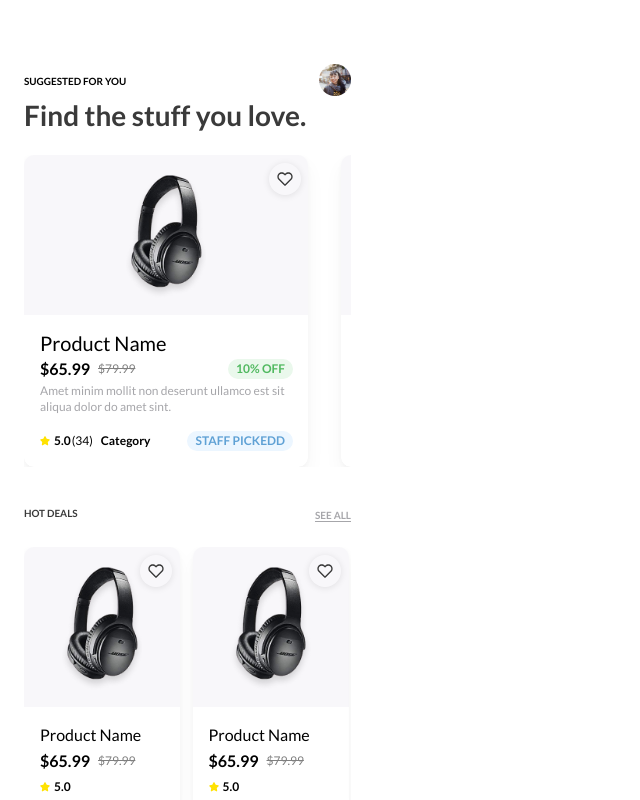
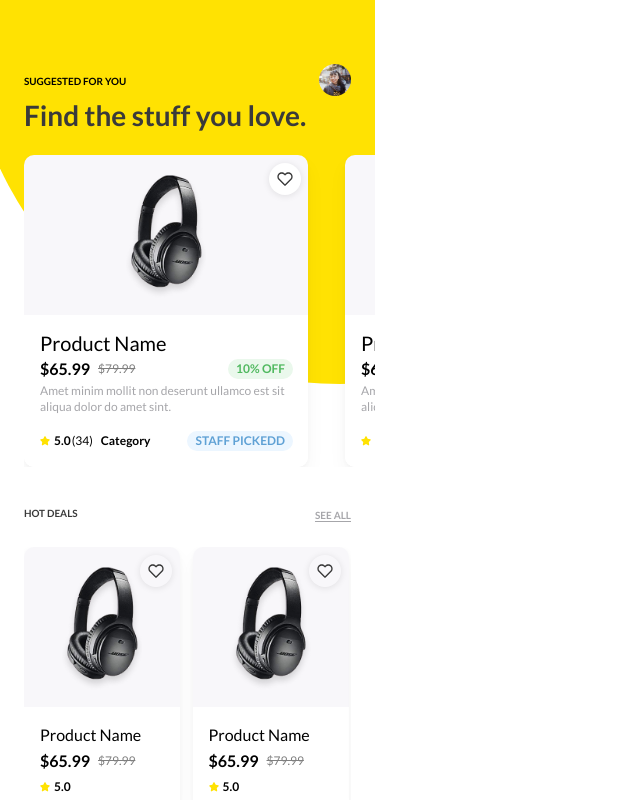
Before and after one commit to Andrei1694/my-shop-app, a React (Vite) app: page / in a window 1280 px wide. Shown: the top 800 px of the page, without its empty margins (0-640 px from the left). Built offline with nearby package versions, Linux system fonts and the light colour scheme.

Commit message:
fixed background

```diff
--- a/src/App.jsx
+++ b/src/App.jsx
@@ -11,7 +11,7 @@ function App() {
         <div className="relative top-[-50%] right-[36px] rounded-full bg-primary-yellow w-full h-full"></div>
       </div> */}
       <Outlet />
-      <DefaultNav />
+
     </>
   );
 }
--- a/src/components/card.component.jsx
+++ b/src/components/card.component.jsx
@@ -17,7 +17,7 @@ export default function BasicCard({ className = "" }) {
               />
             </div>
           </div>
-          <div className="absolute top-[8px] right-[8px] shadow-[0px_1px_7px_rgba(0,_0,_0,_0.1)] rounded-81xl bg-background-white flex flex-row items-start justify-start p-2 cursor-pointer">
+          <div className="absolute top-[8px] right-[8px] shadow-[0px_1px_7px_rgba(0,_0,_0,_0.1)] rounded-81xl bg-white flex flex-row items-start justify-start p-2 cursor-pointer">
             <img
               className="w-4 relative h-4 overflow-hidden shrink-0"
               alt=""
@@ -26,7 +26,7 @@ export default function BasicCard({ className = "" }) {
           </div>
         </div>
         {/* content */}
-        <div className="bg-background-white flex flex-col items-start justify-start p-4 gap-4 w-full">
+        <div className="flex flex-col items-start justify-start p-4 gap-4 w-full bg-white">
           {/* Name */}
           <div className="flex flex-col gap-[4px] items-start justify-start">
             <div>
--- a/src/components/slider.component.jsx
+++ b/src/components/slider.component.jsx
@@ -12,7 +12,7 @@ export default function Slider({ children, slidesPerView = 1, spaceBetween }) {
       slidesPerView={slidesPerView}
       onSlideChange={() => console.log("slide change")}
       onSwiper={(swiper) => console.log(swiper)}
-      className="z-50"
+      // className="z-50"
     >
       {React.Children.map(children, (child, index) => (
         <SwiperSlide key={index}>{child}</SwiperSlide>
--- a/src/index.css
+++ b/src/index.css
@@ -11,6 +11,8 @@
 body {
   font-family: "Lato", sans-serif;
   max-width: 375px;
+  background-image: url("../src/assets/circle.svg");
+  background-repeat: no-repeat;
 }
 
 .circle {
--- /dev/null
+++ b/src/layouts/WithNav.layout.jsx
@@ -0,0 +1,11 @@
+import { Outlet } from "react-router-dom";
+import DefaultNav from "../components/navigation.component";
+
+export default function WithNav(){
+    return(
+        <>
+            <Outlet />
+            <DefaultNav />
+        </>
+    )
+}
--- a/src/pages/Home.page.jsx
+++ b/src/pages/Home.page.jsx
@@ -24,8 +24,8 @@ export default function Home() {
           Find the stuff you love.
         </h5>
       </div>
-      <div className="container max-w-container mb-10">
-        <Slider spaceBetween={-10}>
+      <div className="ml-6 mb-10">
+        <Slider spaceBetween={-30}>
           <BasicCard />
           <BasicCard />
           <BasicCard />
--- a/src/routes/routes.jsx
+++ b/src/routes/routes.jsx
@@ -3,6 +3,8 @@ import App from "../App";
 import Home from "../pages/Home.page";
 import Login from "../pages/Login.page";
 import Profile from "../pages/Profile.page";
+import WithNav from "../layouts/WithNav.layout";
+import { element } from "prop-types";
 
 const router = createBrowserRouter([
   {
@@ -10,19 +12,25 @@ const router = createBrowserRouter([
     element: <App />,
     children: [
       {
-          index: true,
+
+        element: <WithNav />,
+        children: [
+          {
+            path: "/",
             element: <Home />,
           },
           {
-            path: '/login',
-            element: <Login />
+            path: "/profile",
+            element: <Profile />,
+          },
+        ],
       },
       {
-            path: '/profile',
-            element: <Profile />
-        }
+        path: "/login",
+        element: <Login />,
+      },
     ],
   },
 ]);
 
-  export default router
+export default router;
```
Also changed, not shown: src/assets/circle.svg (added). Lines whose indentation alone changed are shown as unchanged.
